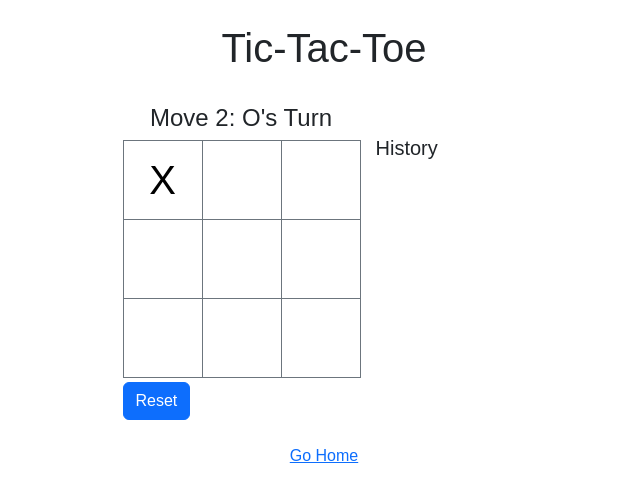
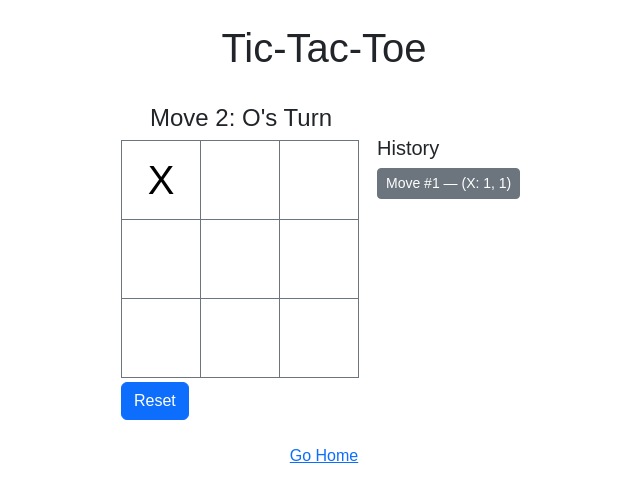
Before and after one commit to mattantonelli/react-practice, a Next.js app: page /tic-tac-toe in a window 1280 px wide. Both pictures are taken after a click on the button 478 px from the left and 179 px from the top of the page. Shown: the top 502 px of the page, without its empty margins (316-956 px from the left). Built offline with nearby package versions, Linux system fonts and the light colour scheme.

Commit message:
Improve Tic-Tac-Toe
DRYs up board rendering. Highlights the winning line. Adds move
coordinates to history. Adds Draw status.

```diff
--- a/components/tic-tac-toe/board.jsx
+++ b/components/tic-tac-toe/board.jsx
@@ -1,12 +1,15 @@
 import Square from "./square";
+import styles from "./tic-tac-toe.module.css";
 
 export default function Board({ currentPlayer, currentMove, squares, onMove, resetGame }) {
   // Check for a winner and update the board's status message
-  const winner = calculateWinner();
+  const winningLine = calculateWinner();
   let status;
 
-  if (winner) {
-    status = `Winner: ${winner}`;
+  if (winningLine) {
+    status = `Winner: ${squares[winningLine[0]]}`;
+  } else if (currentMove === 9) {
+    status = 'Draw!'
   } else {
     status = `Move ${currentMove + 1}: ${currentPlayer}'s Turn`;
   }
@@ -27,7 +30,7 @@ export default function Board({ currentPlayer, currentMove, squares, onMove, res
     onMove(nextSquares);
   }
 
-  // Determine the winner, if any
+  // Checks for a winning line
   function calculateWinner() {
     const lines = [
       [0, 1, 2],
@@ -39,33 +42,31 @@ export default function Board({ currentPlayer, currentMove, squares, onMove, res
       [0, 4, 8],
       [2, 4, 6]
     ];
+
     for (let i = 0; i < lines.length; i++) {
       const [a, b, c] = lines[i];
 
       if (squares[a] && squares[a] === squares[b] && squares[a] === squares[c]) {
-        return squares[a];
+        return lines[i];
       }
     }
+
     return null;
   }
 
   return (
     <div className="d-flex flex-column">
       <h4 className="text-center">{status}</h4>
-      <div className="d-flex">
-        <Square value={squares[0]} onSquareClick={() => handleSquareClick(0)} />
-        <Square value={squares[1]} onSquareClick={() => handleSquareClick(1)} />
-        <Square value={squares[2]} onSquareClick={() => handleSquareClick(2)} />
-      </div>
-      <div className="d-flex">
-        <Square value={squares[3]} onSquareClick={() => handleSquareClick(3)} />
-        <Square value={squares[4]} onSquareClick={() => handleSquareClick(4)} />
-        <Square value={squares[5]} onSquareClick={() => handleSquareClick(5)} />
-      </div>
-      <div className="d-flex">
-        <Square value={squares[6]} onSquareClick={() => handleSquareClick(6)} />
-        <Square value={squares[7]} onSquareClick={() => handleSquareClick(7)} />
-        <Square value={squares[8]} onSquareClick={() => handleSquareClick(8)} />
+      <div className={styles.board}>
+        {
+          Array(9).fill().map((_, i) => {
+            return (
+              <Square key={i} value={squares[i]}
+                winning={winningLine && winningLine.includes(i)}
+                onSquareClick={() => handleSquareClick(i)}/>
+            )
+          })
+        }
       </div>
       <div className="d-flex mt-1">
         <button onClick={resetGame} className="btn btn-primary">Reset</button>
--- a/components/tic-tac-toe/game.jsx
+++ b/components/tic-tac-toe/game.jsx
@@ -13,7 +13,7 @@ export default function Game() {
   const currentSquares = history[currentMove];
 
   // The current player, determined by the current move number
-  const currentPlayer = currentMove % 2 === 0 ? 'X' : 'O';
+  const currentPlayer = playerByMove(currentMove);
 
   // Add the new board state to the history and update the current move
   function handleMove(newSquares) {
@@ -22,19 +22,42 @@ export default function Game() {
     setCurrentMove(nextHistory.length - 1);
   }
 
+  // Determines the player based on the move number
+  function playerByMove(move) {
+    return move % 2 === 0 ? 'X' : 'O';
+  }
+
   // Clear the board and set the current player to X
   function reset() {
     setHistory([Array(9).fill(null)]);
     setCurrentMove(0);
   }
 
-  // Create a list for the history of moves, excluding the initial empty state and current move
-  const moves = history.slice(1, history.length - 1).map((squares, i) => {
+  // Create a list for the history of moves, excluding the initial empty state
+  const moves = history.map((squares, i) => {
+    if (i === 0) {
+      return;
+    }
+
+    // Determine the index of the last modified square
+    const previousSquares = history[i - 1];
+    let newSquareIndex;
+    squares.forEach((square, i) => {
+      if (previousSquares[i] !== square) {
+        newSquareIndex = i;
+      }
+    });
+
     return (
       <li key={i}>
         <button className="btn btn-sm btn-secondary mb-1"
-          onClick={() => setCurrentMove(i + 1)}>
-            {`Go to Move #${i + 1}`}
+          onClick={() => setCurrentMove(i)}>
+            {
+              `Move #${i} —
+              (${playerByMove(i - 1)}:
+              ${(newSquareIndex % 3) + 1},
+              ${Math.floor(newSquareIndex / 3) + 1})`
+            }
         </button>
       </li>
     );
--- a/components/tic-tac-toe/square.jsx
+++ b/components/tic-tac-toe/square.jsx
@@ -3,7 +3,7 @@ import styles from "./tic-tac-toe.module.css";
 export default function Square({ value, winning, onSquareClick }) {
   return (
     <button
-      className={`btn btn-lg btn-outline-secondary ${styles.square}`}
+      className={`btn btn-lg btn-outline-secondary ${styles.square} ${winning ? styles.winning : ''}`}
       onClick={onSquareClick}
     >
       {value}
--- a/components/tic-tac-toe/tic-tac-toe.module.css
+++ b/components/tic-tac-toe/tic-tac-toe.module.css
@@ -2,6 +2,12 @@
   margin-top: 2rem;
   margin-left: 1rem;
   min-width: 150px;
+}
+
+.board {
+  display: flex;
+  flex-wrap: wrap;
+  max-width: 15rem;
 }
 
 .square {
@@ -13,3 +19,7 @@
   color: #000;
   font-size: 2.5rem;
 }
+
+.square.winning {
+  color: green;
+}
```
